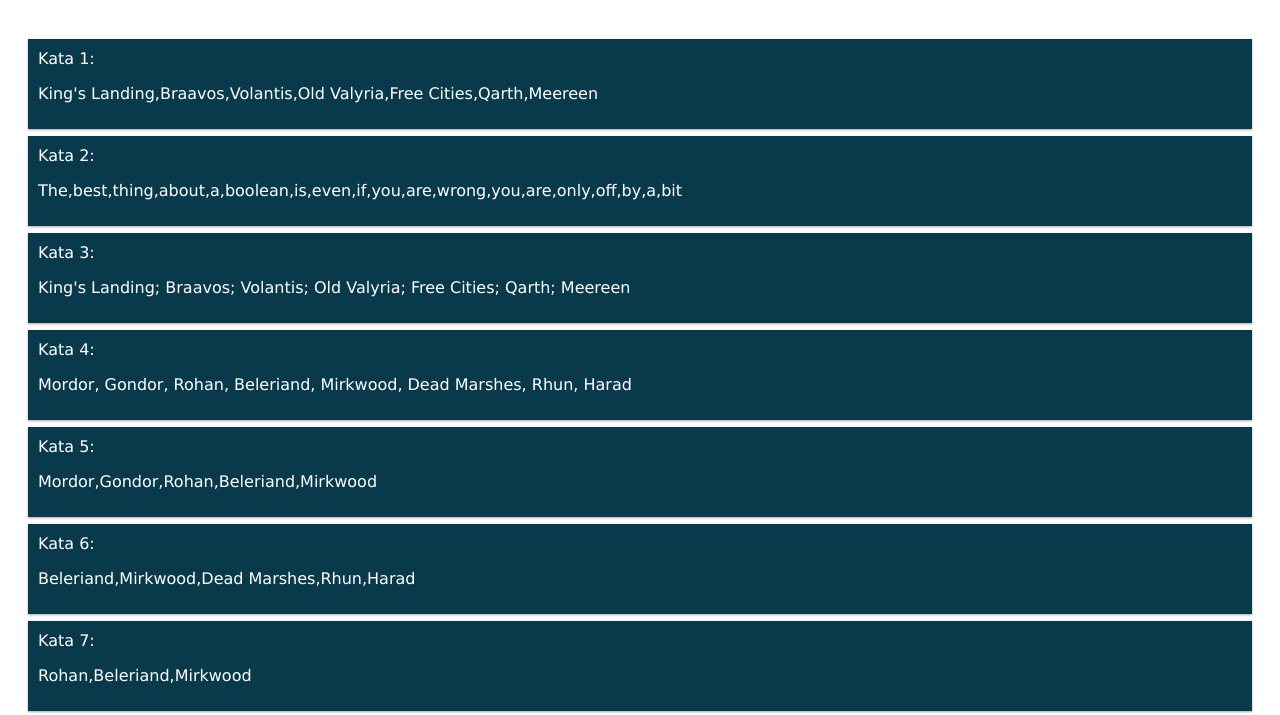
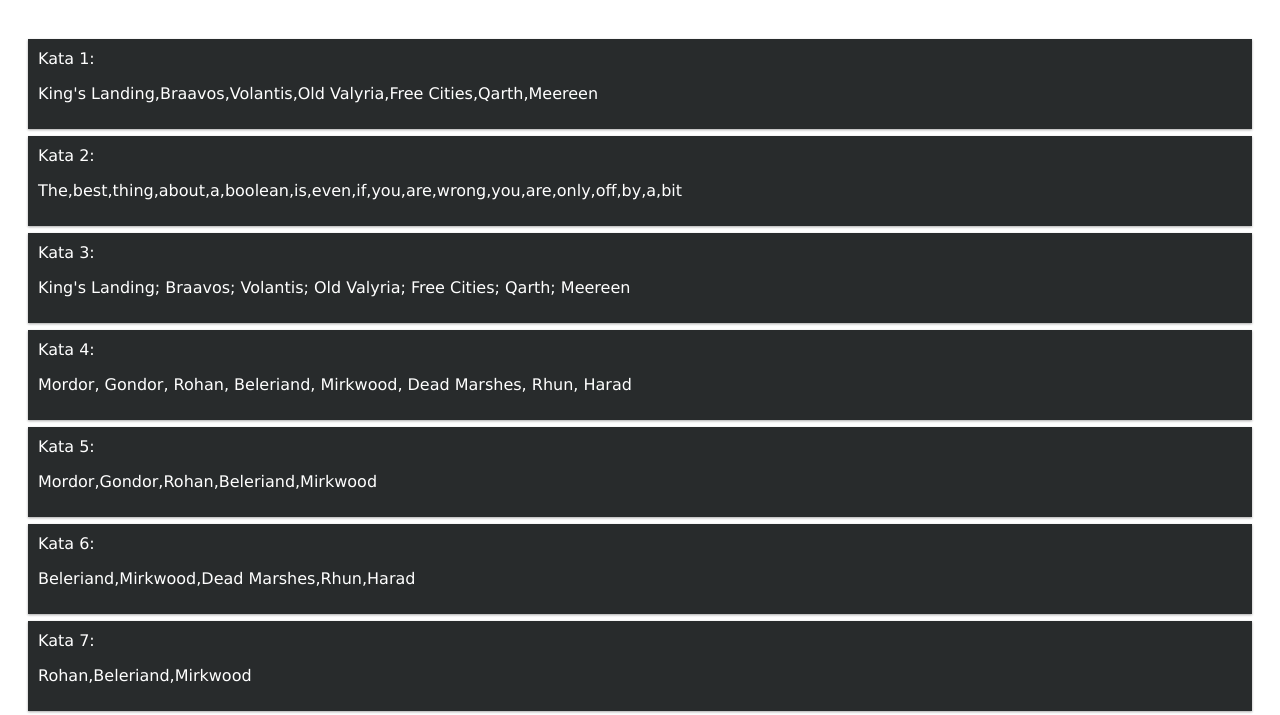
Before and after one commit to Kenzie-Academy-Brasil-Developers/extra-katas-javascript-4-sprint-4-guimaraesalves, a plain HTML site: page index.html in a window 1280 px wide. Shown: the part 62-777 px from the top of the page. Drawn offline with Linux system fonts and the light colour scheme.

Commit message:
commit melhoria CSS

```diff
--- a/index.html
+++ b/index.html
@@ -46,14 +46,14 @@
         .menu li {
           padding: 10px;
           margin-bottom: 7px;
-          background-color: #093a4b;
+          background-color: #282b2c;
           color: #ffffff;
           box-shadow: 0 1px 3px rgba(0,0,0,0.12), 0 1px 2px rgba(0,0,0,0.24);
 
         }
 
         .menu li:hover {
-          background-color: #0099cc;
+          background-color: #0e0f0f;
         }
 
 
```
